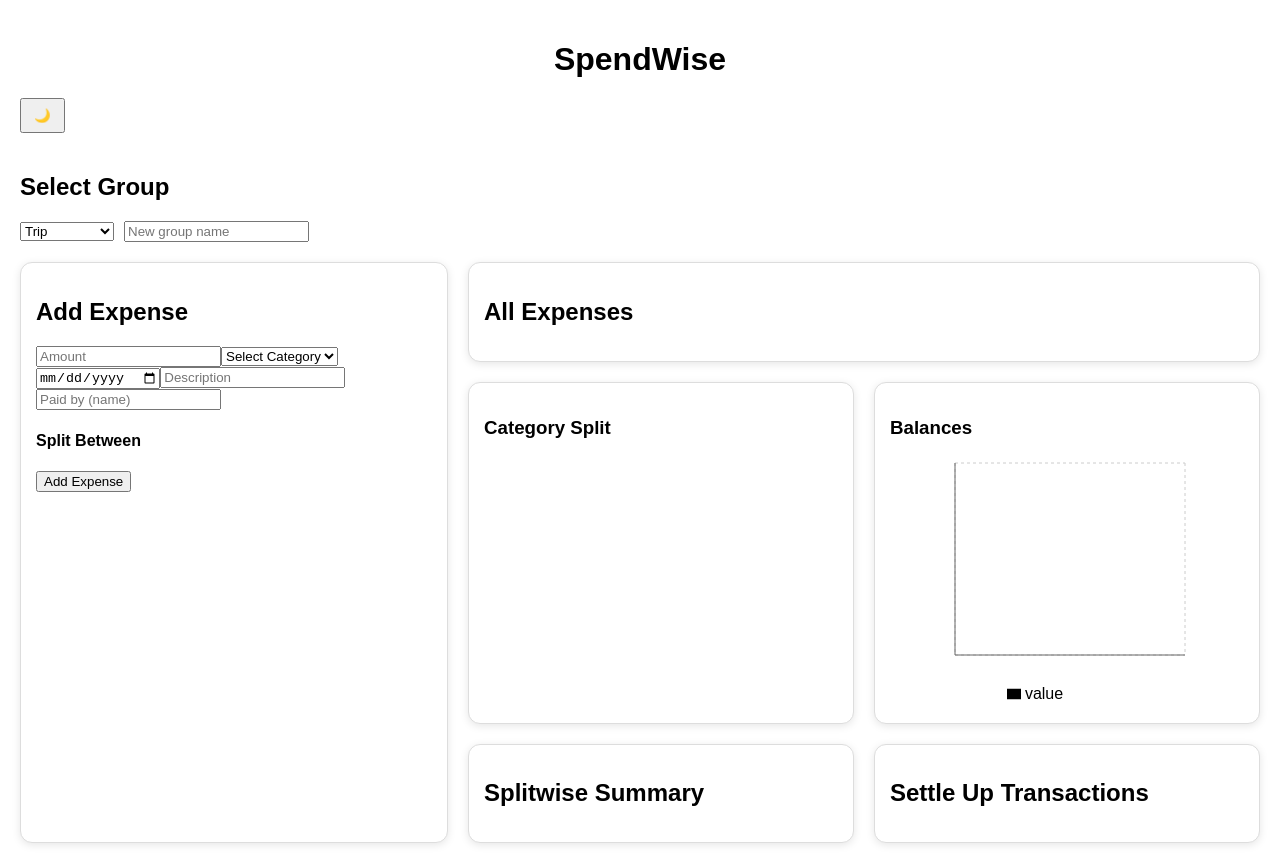
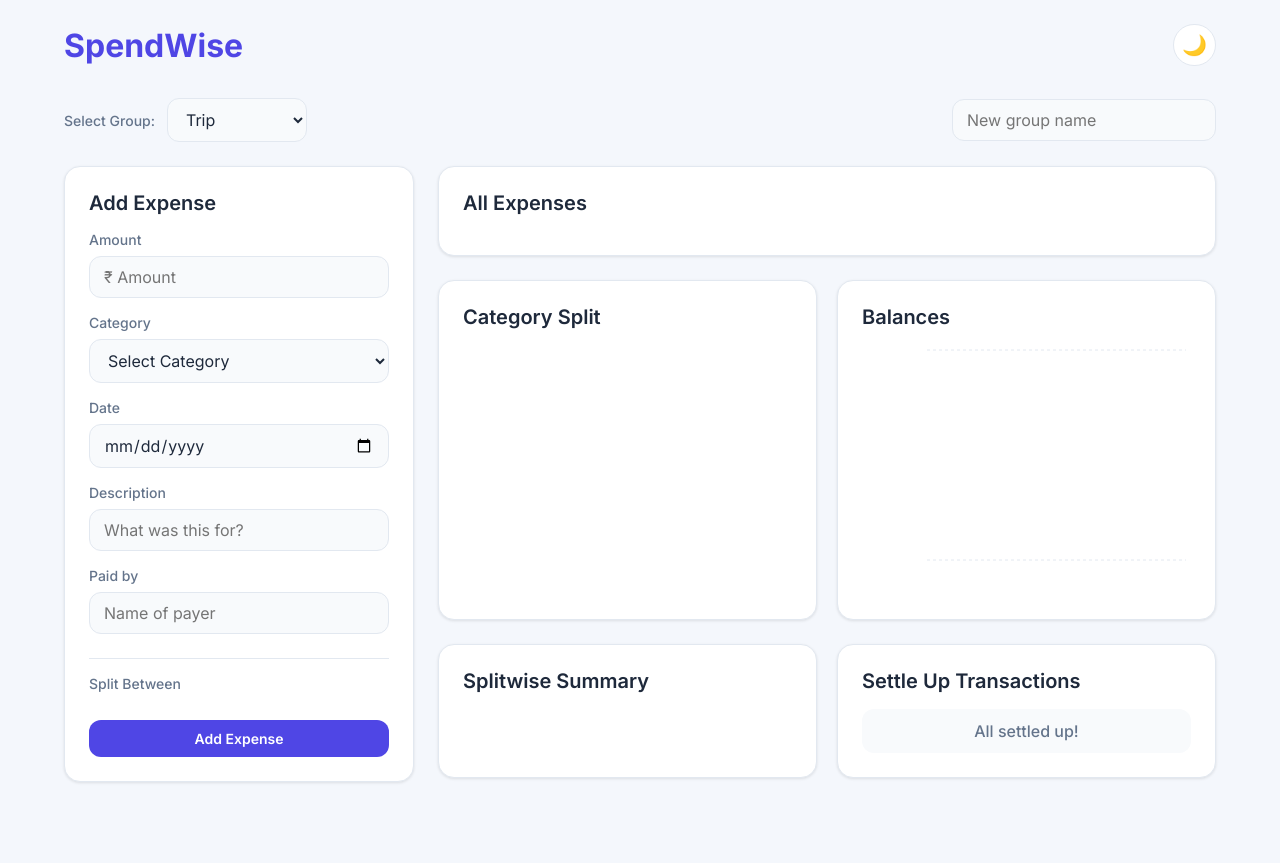
Before and after one commit to hellomanishahere/spendwise-finance-tracker, a React (Create React App) app: page / in a window 1280 px wide. After the commit the page ends 806 px from the top, so only its background shows below. Built offline with nearby package versions, Linux system fonts and the light colour scheme.

Commit message:
ui changes

```diff
--- a/src/App.css
+++ b/src/App.css
@@ -1,38 +1,338 @@
-.App {
-  text-align: center;
+/* App.css - UI Enhancement for SpendWise */
+
+/* Dashboard Layout */
+.dashboard-container {
+  max-width: 1200px;
+  margin: 0 auto;
+  padding: 24px;
 }
 
-.App-logo {
-  height: 40vmin;
-  pointer-events: none;
+.header {
+  display: flex;
+  justify-content: space-between;
+  align-items: center;
+  margin-bottom: 32px;
 }
 
-@media (prefers-reduced-motion: no-preference) {
-  .App-logo {
-    animation: App-logo-spin infinite 20s linear;
+.title {
+  font-size: 2rem;
+  font-weight: 700;
+  color: var(--primary-color);
+  margin: 0;
+}
+
+/* Controls (Group selector & Dark mode) */
+.controls-bar {
+  display: flex;
+  justify-content: space-between;
+  align-items: center;
+  margin-bottom: 24px;
+  gap: 16px;
+  flex-wrap: wrap;
+}
+
+.group-selector {
+  display: flex;
+  align-items: center;
+  gap: 12px;
+}
+
+/* Layout Grid */
+.layout-grid {
+  display: grid;
+  grid-template-columns: 1fr;
+  gap: 24px;
+}
+
+@media (min-width: 992px) {
+  .layout-grid {
+    grid-template-columns: 350px 1fr;
   }
 }
 
-.App-header {
-  background-color: #282c34;
-  min-height: 100vh;
+/* Card Style */
+.card {
+  background-color: var(--bg-card);
+  border-radius: var(--radius-lg);
+  padding: 24px;
+  box-shadow: var(--shadow-sm);
+  border: 1px solid var(--border-color);
+  transition: box-shadow 0.3s ease, transform 0.3s ease;
+}
+
+.card:hover {
+  box-shadow: var(--shadow-md);
+  transform: translateY(-2px);
+}
+
+.card-title {
+  font-size: 1.25rem;
+  font-weight: 600;
+  margin-top: 0;
+  margin-bottom: 16px;
+  color: var(--text-main);
+}
+
+/* Form Styles */
+.form-group {
+  margin-bottom: 16px;
+}
+
+.form-label {
+  display: block;
+  font-size: 0.875rem;
+  font-weight: 500;
+  margin-bottom: 8px;
+  color: var(--text-muted);
+}
+
+.form-control {
+  width: 100%;
+  padding: 10px 14px;
+  font-size: 1rem;
+  border: 1px solid var(--border-color);
+  border-radius: var(--radius-md);
+  background-color: var(--input-bg);
+  color: var(--text-main);
+  transition: border-color 0.2s ease, box-shadow 0.2s ease;
+  font-family: inherit;
+}
+
+.form-control:focus {
+  outline: none;
+  border-color: var(--primary-color);
+  box-shadow: 0 0 0 3px rgba(79, 70, 229, 0.1);
+}
+
+/* Split Section in Form */
+.split-section {
+  margin-top: 24px;
+  padding-top: 16px;
+  border-top: 1px solid var(--border-color);
+}
+
+.split-person {
   display: flex;
-  flex-direction: column;
+  align-items: center;
+  justify-content: space-between;
+  padding: 8px 0;
+  gap: 12px;
+}
+
+.checkbox-label {
+  display: flex;
+  align-items: center;
+  gap: 8px;
+  font-weight: 500;
+  cursor: pointer;
+}
+
+.split-amount-input {
+  width: 100px;
+  padding: 6px 10px;
+}
+
+/* Buttons */
+.btn {
+  display: inline-flex;
   align-items: center;
   justify-content: center;
-  font-size: calc(10px + 2vmin);
+  padding: 10px 16px;
+  font-size: 0.875rem;
+  font-weight: 600;
+  border-radius: var(--radius-md);
+  border: none;
+  cursor: pointer;
+  transition: all 0.2s ease;
+  font-family: inherit;
+}
+
+.btn-primary {
+  background-color: var(--primary-color);
+  color: white;
+  width: 100%;
+  margin-top: 16px;
+}
+
+.btn-primary:hover {
+  background-color: var(--primary-hover);
+}
+
+.btn-icon {
+  padding: 8px;
+  border-radius: var(--radius-full);
+  background-color: var(--bg-card);
+  border: 1px solid var(--border-color);
+  color: var(--text-main);
+  font-size: 1.25rem;
+  display: flex;
+  align-items: center;
+  justify-content: center;
+}
+
+.btn-icon:hover {
+  background-color: var(--input-bg);
+}
+
+.btn-sm {
+  padding: 6px 12px;
+  font-size: 0.75rem;
+  border-radius: 6px;
+}
+
+.btn-danger {
+  background-color: rgba(239, 68, 68, 0.1);
+  color: var(--danger-color);
+}
+
+.btn-danger:hover {
+  background-color: var(--danger-color);
   color: white;
 }
 
-.App-link {
-  color: #61dafb;
+.btn-edit {
+  background-color: rgba(99, 102, 241, 0.1);
+  color: var(--primary-color);
 }
 
-@keyframes App-logo-spin {
-  from {
-    transform: rotate(0deg);
-  }
-  to {
-    transform: rotate(360deg);
+.btn-edit:hover {
+  background-color: var(--primary-color);
+  color: white;
+}
+
+/* Expense List */
+.expense-list {
+  list-style: none;
+  padding: 0;
+  margin: 0;
+  display: flex;
+  flex-direction: column;
+  gap: 12px;
+}
+
+.expense-item {
+  display: flex;
+  justify-content: space-between;
+  align-items: center;
+  padding: 16px;
+  background-color: var(--bg-card);
+  border: 1px solid var(--border-color);
+  border-radius: var(--radius-md);
+  transition: all 0.2s ease;
+}
+
+.expense-item:hover {
+  border-color: var(--primary-color);
+  box-shadow: var(--shadow-sm);
+}
+
+.expense-info {
+  display: flex;
+  flex-direction: column;
+  gap: 4px;
+}
+
+.expense-category {
+  font-size: 0.75rem;
+  font-weight: 600;
+  text-transform: uppercase;
+  color: var(--primary-color);
+  letter-spacing: 0.5px;
+}
+
+.expense-amount-date {
+  display: flex;
+  align-items: baseline;
+  gap: 12px;
+}
+
+.expense-amount {
+  font-size: 1.25rem;
+  font-weight: 700;
+  color: var(--text-main);
+}
+
+.expense-date {
+  font-size: 0.875rem;
+  color: var(--text-muted);
+}
+
+.expense-actions {
+  display: flex;
+  gap: 8px;
+}
+
+/* Charts Section */
+.charts-grid {
+  display: grid;
+  grid-template-columns: 1fr;
+  gap: 20px;
+  margin-bottom: 24px;
+}
+
+@media (min-width: 768px) {
+  .charts-grid {
+    grid-template-columns: 1fr 1fr;
   }
 }
+
+.chart-container {
+  display: flex;
+  justify-content: center;
+  align-items: center;
+  min-height: 250px;
+}
+
+/* Summary Section */
+.summary-grid {
+  display: grid;
+  grid-template-columns: 1fr;
+  gap: 20px;
+}
+
+@media (min-width: 768px) {
+  .summary-grid {
+    grid-template-columns: 1fr 1fr;
+  }
+}
+
+.summary-list {
+  list-style: none;
+  padding: 0;
+  margin: 0;
+  display: flex;
+  flex-direction: column;
+  gap: 12px;
+}
+
+.summary-item {
+  padding: 12px 16px;
+  background-color: var(--input-bg);
+  border-radius: var(--radius-md);
+  display: flex;
+  justify-content: space-between;
+  align-items: center;
+  font-weight: 500;
+}
+
+.amount-positive {
+  color: var(--success-color);
+  font-weight: 600;
+}
+
+.amount-negative {
+  color: var(--danger-color);
+  font-weight: 600;
+}
+
+.settlement-item {
+  display: flex;
+  align-items: center;
+  gap: 8px;
+  font-size: 0.875rem;
+}
+
+.settlement-amount {
+  font-weight: 700;
+  color: var(--text-main);
+}
--- a/src/App.js
+++ b/src/App.js
@@ -1,7 +1,7 @@
 import { useState, useEffect } from "react";
 import ExpenseForm from "./components/ExpenseForm";
-import { PieChart, Pie, Cell, Tooltip, BarChart, Bar, XAxis, YAxis, CartesianGrid, Legend } from "recharts";
-
+import { PieChart, Pie, Cell, Tooltip, BarChart, Bar, XAxis, YAxis, CartesianGrid, Legend, ResponsiveContainer } from "recharts";
+import "./App.css";
 function App() {
   const [expenses, setExpenses] = useState([]);
   const [isLoaded, setIsLoaded] = useState(false);
@@ -31,6 +31,11 @@
   /* SAVE DARK MODE */
   useEffect(() => {
     localStorage.setItem("darkMode", JSON.stringify(darkMode));
+    if (darkMode) {
+      document.documentElement.setAttribute('data-theme', 'dark');
+    } else {
+      document.documentElement.setAttribute('data-theme', 'light');
+    }
   }, [darkMode]);
 
   const addGroup = (groupName) => {
@@ -179,53 +184,31 @@
     }));
   };
 
-  const COLORS = ["#0088FE", "#00C49F", "#FFBB28", "#FF8042"];
-
-  /* UI POLISH STYLES */
-  const cardStyle = {
-    border: "1px solid #ddd",
-    padding: "15px",
-    borderRadius: "12px",
-    boxShadow: "0 2px 8px rgba(0,0,0,0.1)",
-    background: darkMode ? "#2a2a2a" : "#fff",
-  };
-
-  const buttonStyle = {
-    padding: "5px 10px",
-    borderRadius: "6px",
-    border: "none",
-    cursor: "pointer",
-  };
-
-  /* THEME STYLES */
-  const themeStyles = {
-    backgroundColor: darkMode ? "#121212" : "#ffffff",
-    color: darkMode ? "#ffffff" : "#000000",
-    minHeight: "100vh",
-  };
+  const COLORS = ["#4f46e5", "#10b981", "#f59e0b", "#ef4444", "#8b5cf6", "#ec4899"];
 
   return (
-    <div style={{ padding: "20px", fontFamily: "Arial", ...themeStyles }}>
-      <h1 style={{ textAlign: "center", marginBottom: "20px" }}>SpendWise</h1>
+    <div className="dashboard-container">
 
-      {/* DARK MODE BUTTON */}
+      <header className="header">
+        <h1 className="title">SpendWise</h1>
         <button
           onClick={() => setDarkMode(!darkMode)}
-        style={{
-          marginBottom: "20px",
-          padding: "8px 12px",
-          cursor: "pointer",
-        }}
+          className="btn btn-icon"
+          title="Toggle Dark Mode"
         >
           {darkMode ? "☀️" : "🌙"}
         </button>
+      </header>
 
       {/* GROUP SELECT */}
-      <h2>Select Group</h2>
+      <div className="controls-bar">
+        <div className="group-selector">
+          <label className="form-label" style={{ marginBottom: 0 }}>Select Group:</label>
           <select
+            className="form-control"
             value={selectedGroup}
             onChange={(e) => setSelectedGroup(e.target.value)}
-        style={{ marginRight: "10px" }}
+            style={{ width: "auto" }}
           >
             {groups.map((g) => (
               <option key={g} value={g}>
@@ -233,10 +216,14 @@
               </option>
             ))}
           </select>
+        </div>
 
+        <div className="group-selector">
           <input
             type="text"
+            className="form-control"
             placeholder="New group name"
+            style={{ width: "auto" }}
             onKeyDown={(e) => {
               if (e.key === "Enter") {
                 addGroup(e.target.value);
@@ -244,103 +231,124 @@
               }
             }}
           />
+        </div>
+      </div>
 
       {/* LAYOUT */}
-      <div style={{ display: "flex", gap: "20px", marginTop: "20px" }}>
+      <div className="layout-grid">
 
         {/* FORM */}
-        <div style={{ flex: 1, ...cardStyle }}>
+        <aside className="card">
           <ExpenseForm
             onAddExpense={addExpense}
             editingExpense={editingExpense}
             updateExpense={updateExpense}
             groupMembers={getGroupMembers()}
           />
-        </div>
+        </aside>
 
         {/* RIGHT SIDE */}
-        <div style={{ flex: 2 }}>
+        <main>
 
           {/* EXPENSES */}
-          <div style={{ ...cardStyle, marginBottom: "20px" }}>
-            <h2>All Expenses</h2>
-            <ul>
+          <div className="card" style={{ marginBottom: "24px" }}>
+            <h2 className="card-title">All Expenses</h2>
+            <ul className="expense-list">
               {expenses
                 .filter((e) => e.group === selectedGroup)
                 .map((e) => (
-                  <li key={e.id} style={{ marginBottom: "8px" }}>
-                    ₹{e.amount} - {e.category} - {e.date} ({e.group})
+                  <li key={e.id} className="expense-item">
+                    <div className="expense-info">
+                      <span className="expense-category">{e.category}</span>
+                      <div className="expense-amount-date">
+                        <span className="expense-amount">₹{e.amount}</span>
+                        <span className="expense-date">{e.date}</span>
+                      </div>
+                      {e.note && <span className="expense-date" style={{ fontSize: '0.75rem' }}>{e.note}</span>}
+                    </div>
 
+                    <div className="expense-actions">
+                      <button
+                        onClick={() => editExpense(e)}
+                        className="btn btn-sm btn-edit"
+                      >
+                        Edit
+                      </button>
                       <button
                         onClick={() => deleteExpense(e.id)}
-                      style={{ ...buttonStyle, marginLeft: "10px", background: "#ff4d4d", color: "#fff" }}
+                        className="btn btn-sm btn-danger"
                       >
                         Delete
                       </button>
-
-                    <button
-                      onClick={() => editExpense(e)}
-                      style={{ ...buttonStyle, marginLeft: "10px", background: "#4da6ff", color: "#fff" }}
-                    >
-                      Edit
-                    </button>
+                    </div>
                   </li>
                 ))}
             </ul>
           </div>
 
           {/* CHARTS */}
-          <div style={{ display: "flex", gap: "20px", marginBottom: "20px" }}>
+          <div className="charts-grid">
 
-            <div style={{ flex: 1, ...cardStyle }}>
-              <h3>Category Split</h3>
-              <PieChart width={300} height={250}>
+            <div className="card chart-container" style={{ flexDirection: "column" }}>
+              <h3 className="card-title" style={{ alignSelf: "flex-start" }}>Category Split</h3>
+              <ResponsiveContainer width="100%" height={250}>
+                <PieChart>
                   <Pie data={getCategoryData()} dataKey="value" nameKey="name" outerRadius={80}>
                     {getCategoryData().map((entry, index) => (
                       <Cell key={index} fill={COLORS[index % COLORS.length]} />
                     ))}
                   </Pie>
-                <Tooltip />
+                  <Tooltip contentStyle={{ borderRadius: "8px", border: "none", boxShadow: "var(--shadow-md)", backgroundColor: "var(--bg-card)", color: "var(--text-main)" }} />
                 </PieChart>
+              </ResponsiveContainer>
             </div>
 
-            <div style={{ flex: 1, ...cardStyle }}>
-              <h3>Balances</h3>
-              <BarChart width={300} height={250} data={getBalanceData()}>
-                <CartesianGrid strokeDasharray="3 3" />
-                <XAxis dataKey="name" />
-                <YAxis />
-                <Tooltip />
-                <Legend />
-                <Bar dataKey="value" />
+            <div className="card chart-container" style={{ flexDirection: "column" }}>
+              <h3 className="card-title" style={{ alignSelf: "flex-start" }}>Balances</h3>
+              <ResponsiveContainer width="100%" height={250}>
+                <BarChart data={getBalanceData()}>
+                  <CartesianGrid strokeDasharray="3 3" vertical={false} stroke="var(--border-color)" />
+                  <XAxis dataKey="name" stroke="var(--text-muted)" tick={{ fill: "var(--text-muted)" }} axisLine={false} tickLine={false} />
+                  <YAxis stroke="var(--text-muted)" tick={{ fill: "var(--text-muted)" }} axisLine={false} tickLine={false} />
+                  <Tooltip cursor={{ fill: "var(--input-bg)" }} contentStyle={{ borderRadius: "8px", border: "none", boxShadow: "var(--shadow-md)", backgroundColor: "var(--bg-card)", color: "var(--text-main)" }} />
+                  <Bar dataKey="value" fill="var(--primary-color)" radius={[4, 4, 0, 0]} />
                 </BarChart>
+              </ResponsiveContainer>
             </div>
 
           </div>
 
           {/* SUMMARY */}
-          <div style={{ display: "flex", gap: "20px" }}>
+          <div className="summary-grid">
 
-            <div style={{ flex: 1, ...cardStyle }}>
-              <h2>Splitwise Summary</h2>
-              <ul>
+            <div className="card">
+              <h2 className="card-title">Splitwise Summary</h2>
+              <ul className="summary-list">
                 {Object.entries(calculateBalances()).map(([person, amount]) => (
-                  <li key={person}>
-                    {person} :{" "}
+                  <li key={person} className="summary-item">
+                    <span>{person}</span>
                     {amount > 0
-                      ? `gets ₹${amount.toFixed(2)}`
-                      : `owes ₹${Math.abs(amount).toFixed(2)}`}
+                      ? <span className="amount-positive">gets ₹{amount.toFixed(2)}</span>
+                      : amount < 0 ? <span className="amount-negative">owes ₹{Math.abs(amount).toFixed(2)}</span>
+                      : <span style={{ color: "var(--text-muted)" }}>settled</span>
+                    }
                   </li>
                 ))}
               </ul>
             </div>
 
-            <div style={{ flex: 1, ...cardStyle }}>
-              <h2>Settle Up Transactions</h2>
-              <ul>
+            <div className="card">
+              <h2 className="card-title">Settle Up Transactions</h2>
+              <ul className="summary-list">
+                {getSettlements().length === 0 && (
+                  <li className="summary-item" style={{ justifyContent: "center", color: "var(--text-muted)" }}>
+                    All settled up!
+                  </li>
+                )}
                 {getSettlements().map((s, index) => (
-                  <li key={index}>
-                    {s.from} pays {s.to} ₹{s.amount.toFixed(2)}
+                  <li key={index} className="summary-item settlement-item">
+                    <span style={{ flex: 1 }}>{s.from} pays {s.to}</span>
+                    <span className="settlement-amount">₹{s.amount.toFixed(2)}</span>
                   </li>
                 ))}
               </ul>
@@ -348,7 +356,7 @@
 
           </div>
 
-        </div>
+        </main>
       </div>
     </div>
   );
--- a/src/components/ExpenseForm.jsx
+++ b/src/components/ExpenseForm.jsx
@@ -73,43 +73,71 @@
 
   return (
     <form onSubmit={handleSubmit}>
-      <h2>{editingExpense ? "Edit Expense" : "Add Expense"}</h2>
+      <h2 className="card-title">{editingExpense ? "Edit Expense" : "Add Expense"}</h2>
 
+      <div className="form-group">
+        <label className="form-label">Amount</label>
         <input
           type="number"
-        placeholder="Amount"
+          className="form-control"
+          placeholder="₹ Amount"
           value={amount}
           onChange={(e) => setAmount(e.target.value)}
         />
+      </div>
 
-      <select value={category} onChange={(e) => setCategory(e.target.value)}>
+      <div className="form-group">
+        <label className="form-label">Category</label>
+        <select
+          className="form-control"
+          value={category}
+          onChange={(e) => setCategory(e.target.value)}
+        >
           <option value="">Select Category</option>
           <option value="Food">Food</option>
           <option value="Travel">Travel</option>
           <option value="Shopping">Shopping</option>
         </select>
+      </div>
 
-      <input type="date" value={date} onChange={(e) => setDate(e.target.value)} />
+      <div className="form-group">
+        <label className="form-label">Date</label>
+        <input
+          type="date"
+          className="form-control"
+          value={date}
+          onChange={(e) => setDate(e.target.value)}
+        />
+      </div>
 
+      <div className="form-group">
+        <label className="form-label">Description</label>
         <input
           type="text"
-        placeholder="Description"
+          className="form-control"
+          placeholder="What was this for?"
           value={note}
           onChange={(e) => setNote(e.target.value)}
         />
+      </div>
 
+      <div className="form-group">
+        <label className="form-label">Paid by</label>
         <input
           type="text"
-        placeholder="Paid by (name)"
+          className="form-control"
+          placeholder="Name of payer"
           value={paidBy}
           onChange={(e) => setPaidBy(e.target.value)}
         />
+      </div>
 
       {/* CHECKBOX UI */}
-      <h4>Split Between</h4>
+      <div className="split-section">
+        <label className="form-label" style={{ marginBottom: "12px" }}>Split Between</label>
         {groupMembers.map((person) => (
-        <div key={person}>
-          <label>
+          <div key={person} className="split-person">
+            <label className="checkbox-label">
               <input
                 type="checkbox"
                 checked={selectedPeople.includes(person)}
@@ -122,6 +150,7 @@
             {selectedPeople.includes(person) && (
               <input
                 type="number"
+                className="form-control split-amount-input"
                 placeholder="₹"
                 value={splitAmounts[person] || ""}
                 onChange={(e) =>
@@ -131,8 +160,9 @@
             )}
           </div>
         ))}
+      </div>
 
-      <button type="submit">
+      <button type="submit" className="btn btn-primary">
         {editingExpense ? "Update Expense" : "Add Expense"}
       </button>
     </form>
--- a/src/index.css
+++ b/src/index.css
@@ -1,13 +1,58 @@
+@import url('https://fonts.googleapis.com/css2?family=Inter:wght@300;400;500;600;700&display=swap');
+
+:root {
+  /* Light Theme Variables */
+  --bg-main: #f4f7fc;
+  --bg-card: #ffffff;
+  --text-main: #1e293b;
+  --text-muted: #64748b;
+  --primary-color: #4f46e5;
+  --primary-hover: #4338ca;
+  --danger-color: #ef4444;
+  --danger-hover: #dc2626;
+  --success-color: #10b981;
+  --border-color: #e2e8f0;
+  --shadow-sm: 0 1px 3px rgba(0,0,0,0.1);
+  --shadow-md: 0 4px 6px -1px rgba(0,0,0,0.1), 0 2px 4px -1px rgba(0,0,0,0.06);
+  --shadow-hover: 0 10px 15px -3px rgba(0,0,0,0.1), 0 4px 6px -2px rgba(0,0,0,0.05);
+  --radius-md: 12px;
+  --radius-lg: 16px;
+  --radius-full: 9999px;
+  --input-bg: #f8fafc;
+}
+
+[data-theme='dark'] {
+  /* Dark Theme Variables */
+  --bg-main: #0f172a;
+  --bg-card: #1e293b;
+  --text-main: #f8fafc;
+  --text-muted: #94a3b8;
+  --primary-color: #818cf8;
+  --primary-hover: #6366f1;
+  --danger-color: #f87171;
+  --danger-hover: #ef4444;
+  --success-color: #34d399;
+  --border-color: #334155;
+  --shadow-sm: 0 1px 3px rgba(0,0,0,0.4);
+  --shadow-md: 0 4px 6px -1px rgba(0,0,0,0.4);
+  --shadow-hover: 0 10px 15px -3px rgba(0,0,0,0.5);
+  --input-bg: #0f172a;
+}
+
 body {
   margin: 0;
-  font-family: -apple-system, BlinkMacSystemFont, 'Segoe UI', 'Roboto', 'Oxygen',
-    'Ubuntu', 'Cantarell', 'Fira Sans', 'Droid Sans', 'Helvetica Neue',
-    sans-serif;
+  font-family: 'Inter', -apple-system, BlinkMacSystemFont, 'Segoe UI', Roboto, Helvetica, Arial, sans-serif;
   -webkit-font-smoothing: antialiased;
   -moz-osx-font-smoothing: grayscale;
+  background-color: var(--bg-main);
+  color: var(--text-main);
+  transition: background-color 0.3s ease, color 0.3s ease;
+}
+
+* {
+  box-sizing: border-box;
 }
 
 code {
-  font-family: source-code-pro, Menlo, Monaco, Consolas, 'Courier New',
-    monospace;
+  font-family: source-code-pro, Menlo, Monaco, Consolas, 'Courier New', monospace;
 }
```
Also changed, not shown: 1 other file (tests, documents, lock files or other folders). Lines whose indentation alone changed are shown as unchanged.
